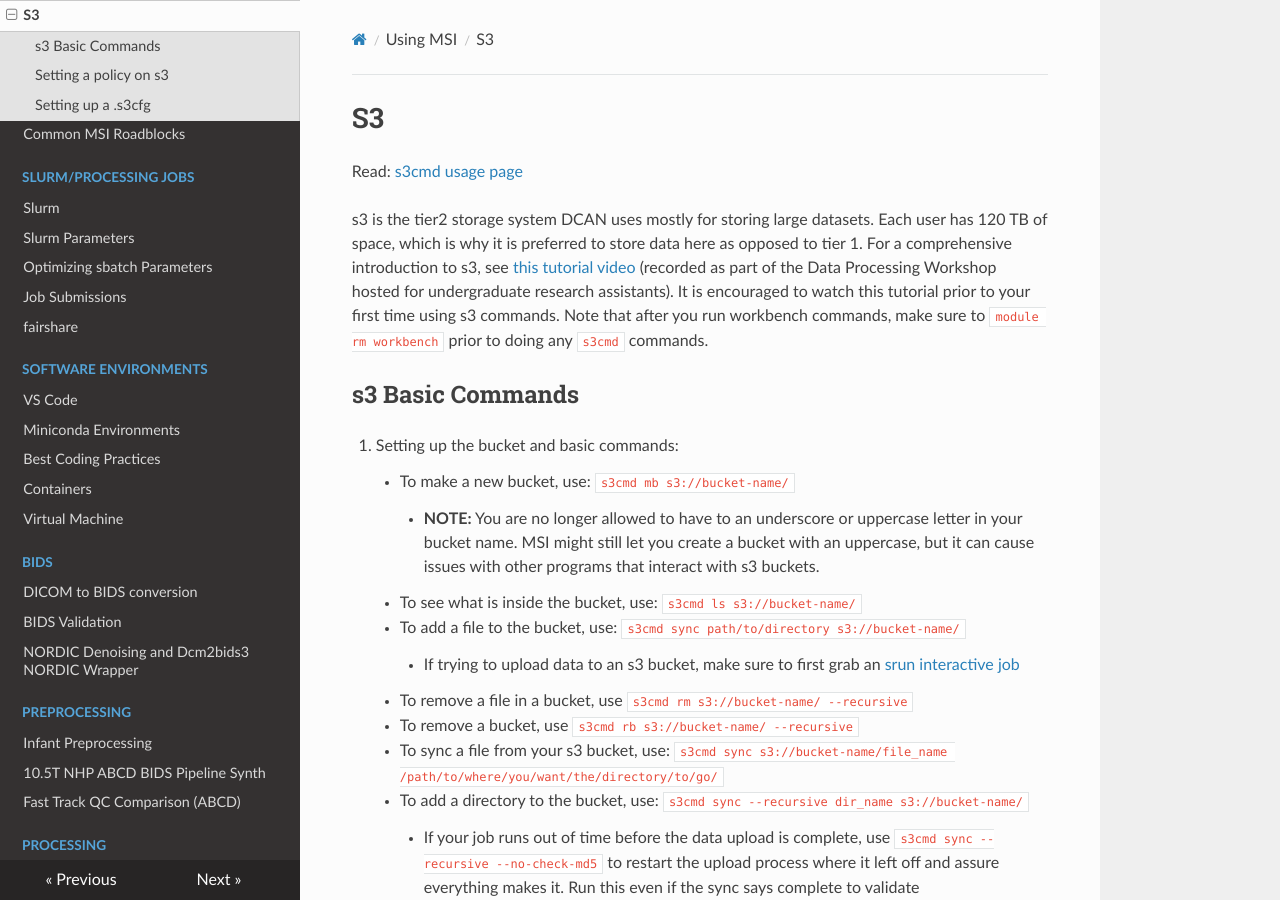
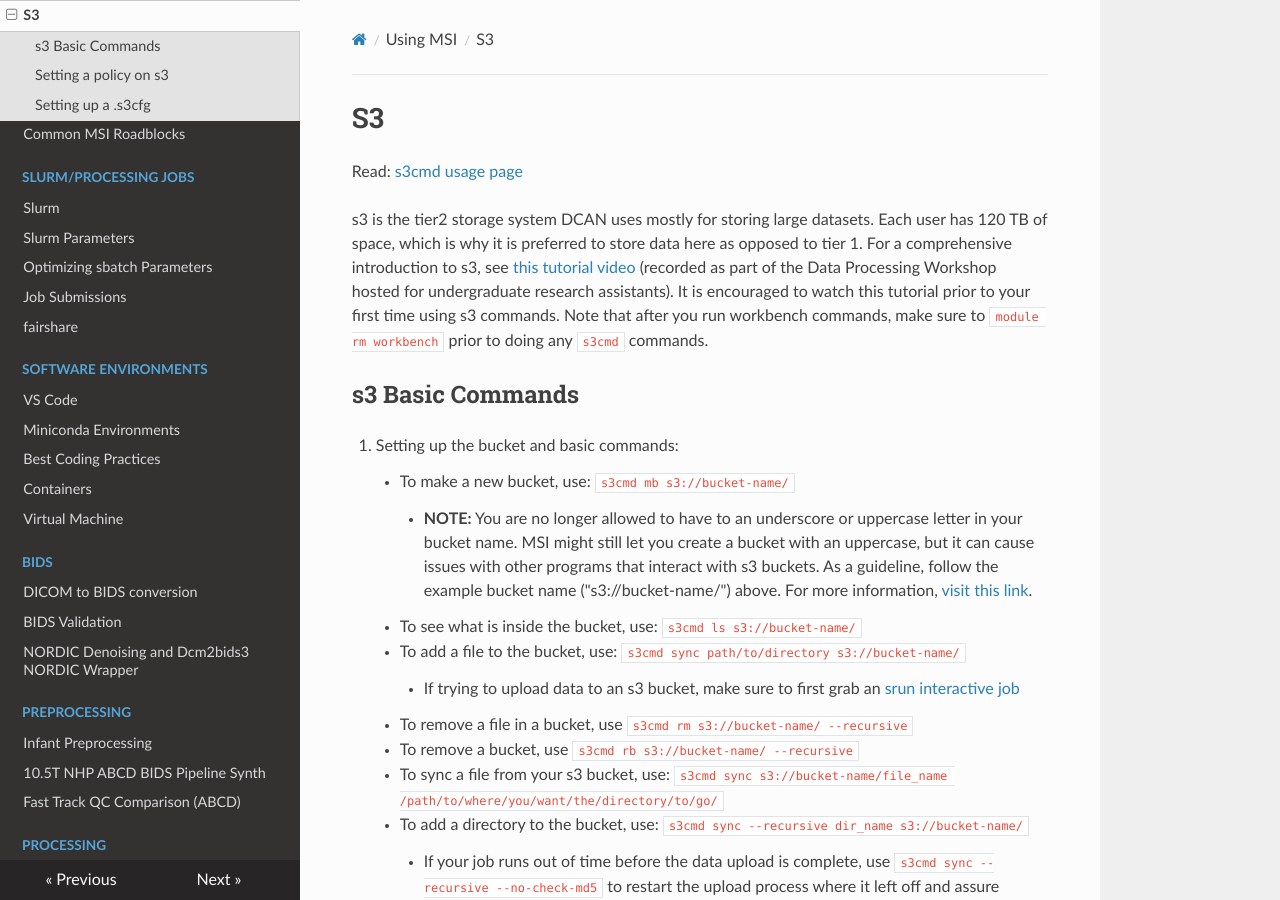
Before and after one commit to DCAN-Labs/cdni-brain, an MkDocs documentation site: the page built from docs/s3.md, in a window 1280 px wide and 900 px high. Built offline with MkDocs 1.6.1, drawn with Linux system fonts in a browser that asks for light colours; nearby versions of some CDN libraries.

Commit message:
Update s3.md
added in correct info on bucket naming conventions

```diff
--- a/docs/s3.md
+++ b/docs/s3.md
@@ -12,7 +12,7 @@ s3 is the tier2 storage system DCAN uses mostly for storing large datasets. Each
 
     - To make a new bucket, use: `s3cmd mb s3://bucket-name/`
 
-        - **NOTE:** You are no longer allowed to have to an underscore or uppercase letter in your bucket name. MSI might still let you create a bucket with an uppercase, but it can cause issues with other programs that interact with s3 buckets.
+        - **NOTE:** You are no longer allowed to have to an underscore or uppercase letter in your bucket name. MSI might still let you create a bucket with an uppercase, but it can cause issues with other programs that interact with s3 buckets. As a guideline, follow the example bucket name ("s3://bucket-name/") above. For more information, [visit this link](https://docs.aws.amazon.com/AmazonS3/latest/userguide/bucketnamingrules.html).
 
     - To see what is inside the bucket, use: `s3cmd ls s3://bucket-name/`
 
```
